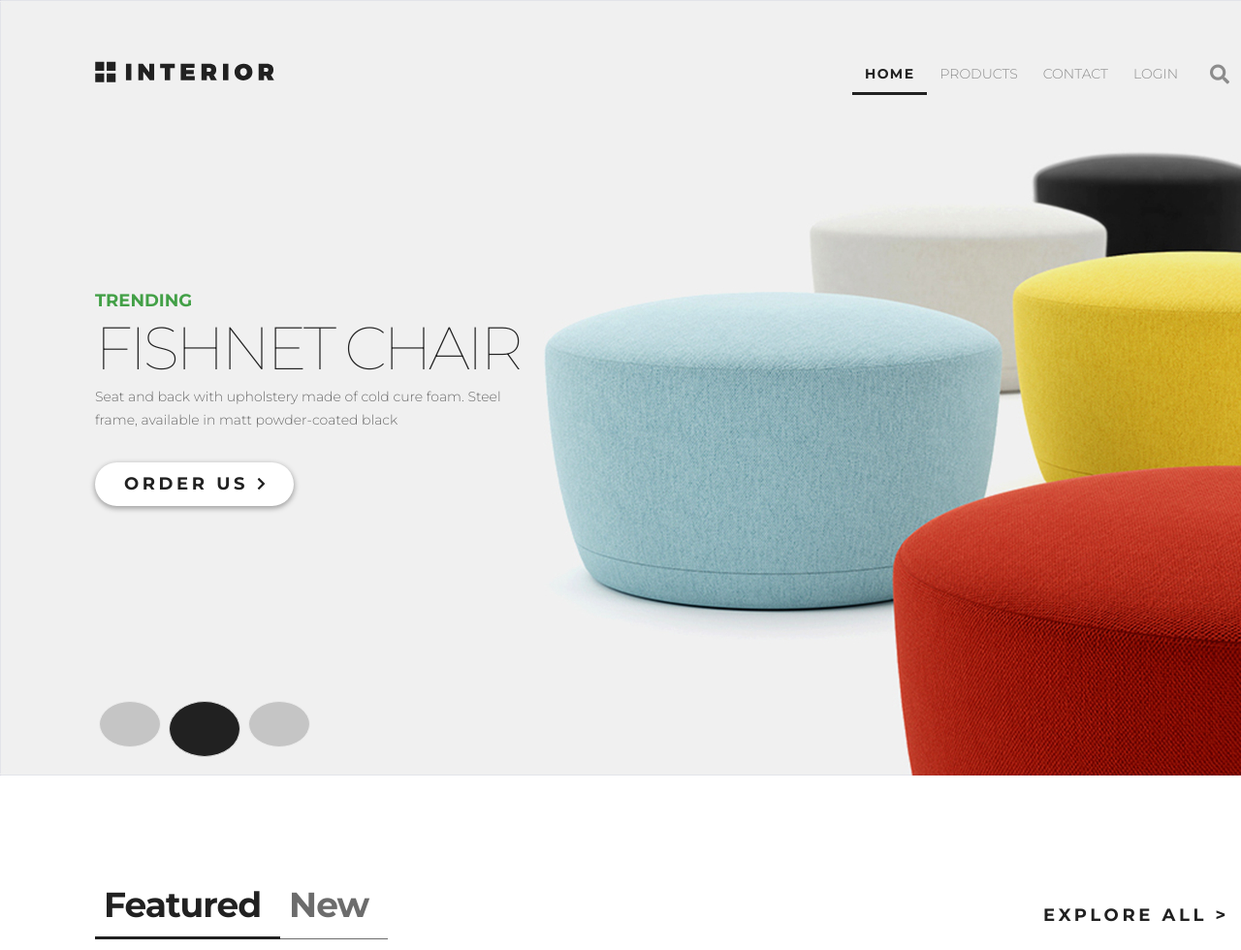
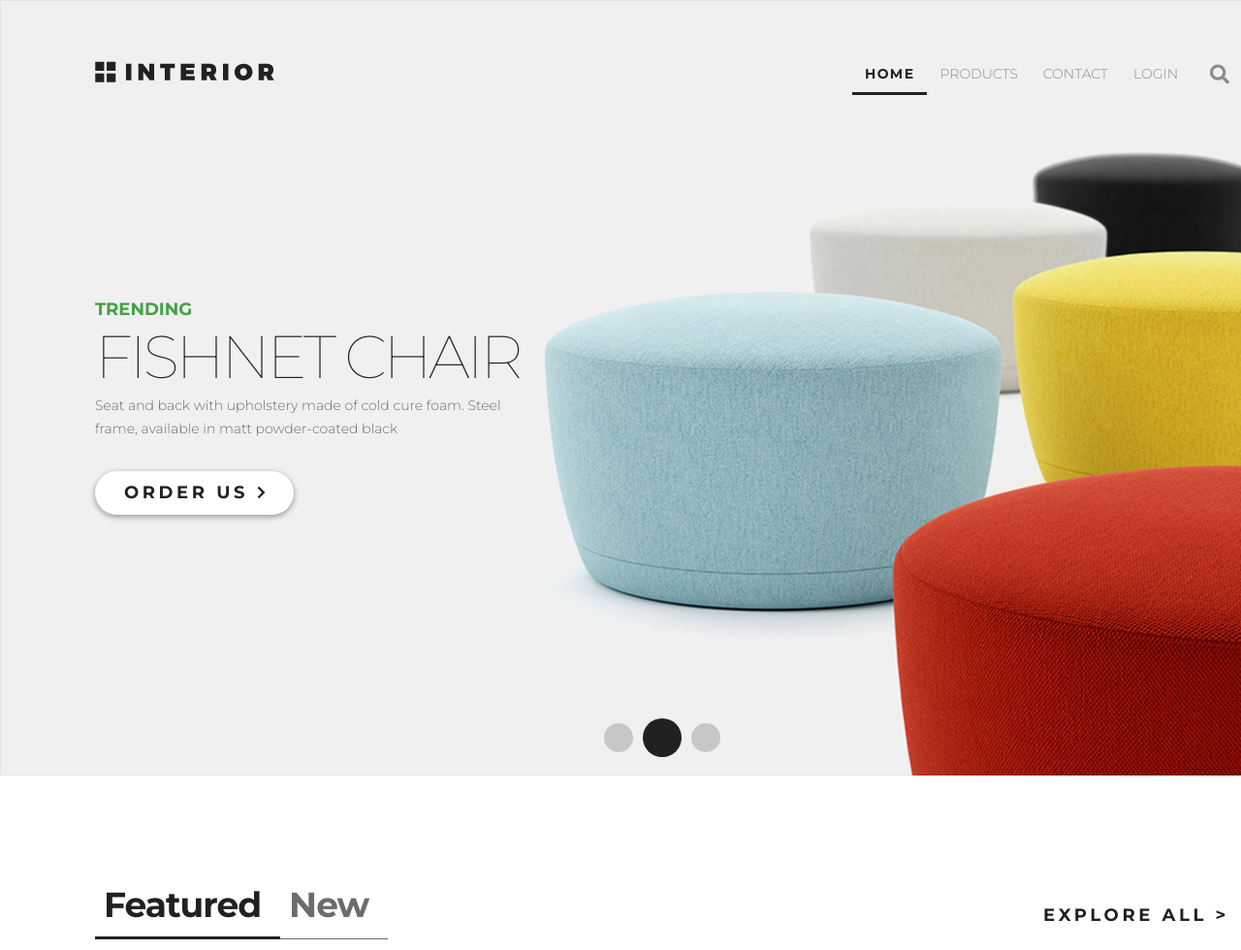
Before and after one commit to kurtatag/geekbrains-django-fundamentals, a Django app: page / in a window 1280 px wide; the page is wider, and only the part inside the window is pictured. Shown: the top 980 px of that part at 97% size. Run offline with Django 3.2, Linux system fonts and the light colour scheme; some libraries are stand-ins or nearby versions.

Commit message:
Fix bug: home page slider pagination

```diff
--- a/geekshop_project/static/css/style.css
+++ b/geekshop_project/static/css/style.css
@@ -220,7 +220,7 @@
     opacity: 1;
 }
 
-.pagination {
+.slider-pagination {
     display: flex;
     align-items: center;
     justify-content: center;
--- a/mainapp/templates/mainapp/index.html
+++ b/mainapp/templates/mainapp/index.html
@@ -11,7 +11,7 @@
                 powder-coated black </p>
             <a class="button" href="#">Order Us <img src="{% static 'img/arrow.svg' %}" alt="arrow"></a>
         </div>
-        <div class="pagination">
+        <div class="slider-pagination">
             <a href="#" class="circle"></a>
             <a href="#" class="circle circle-active"></a>
             <a href="#" class="circle"></a>
```
